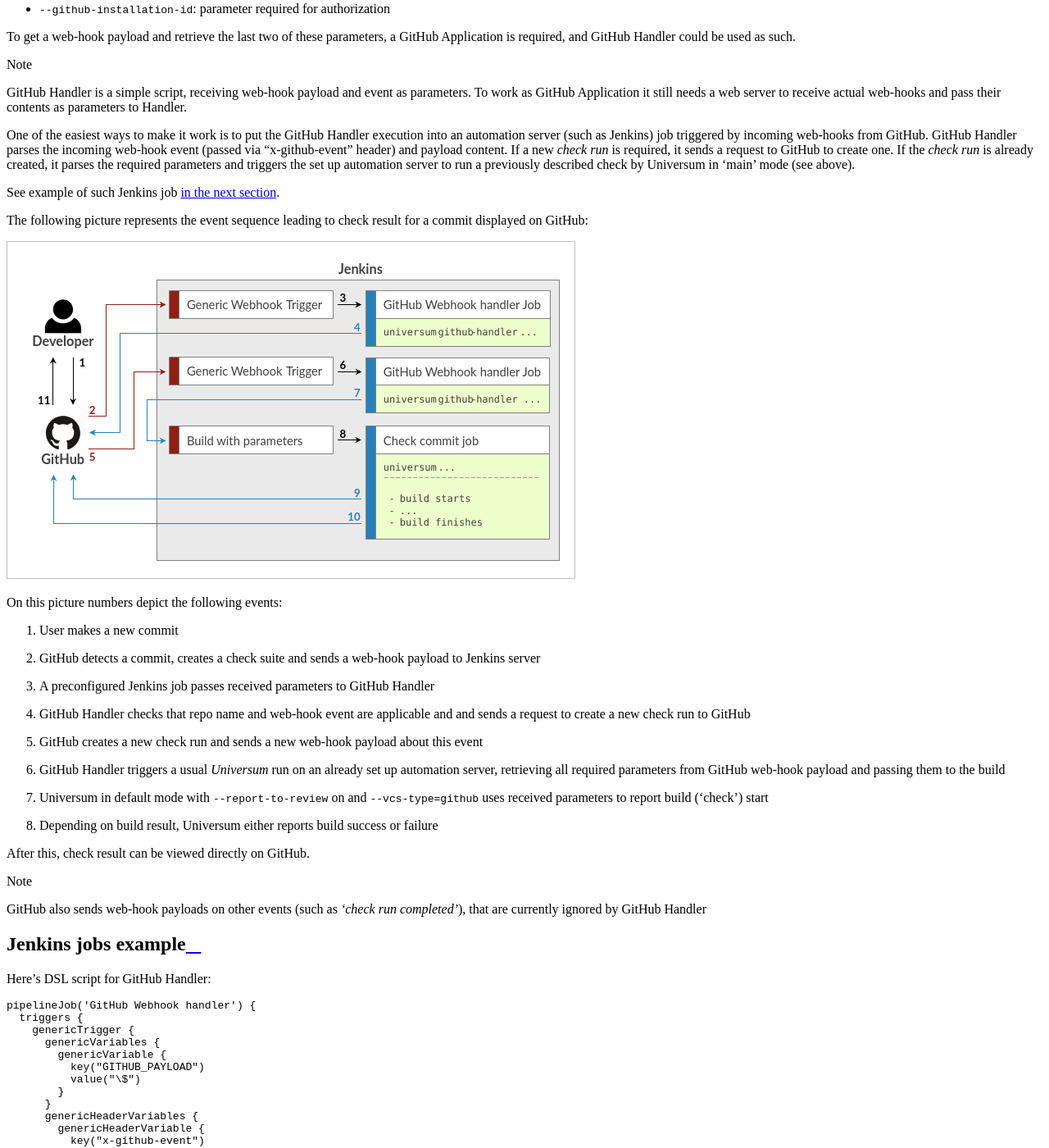
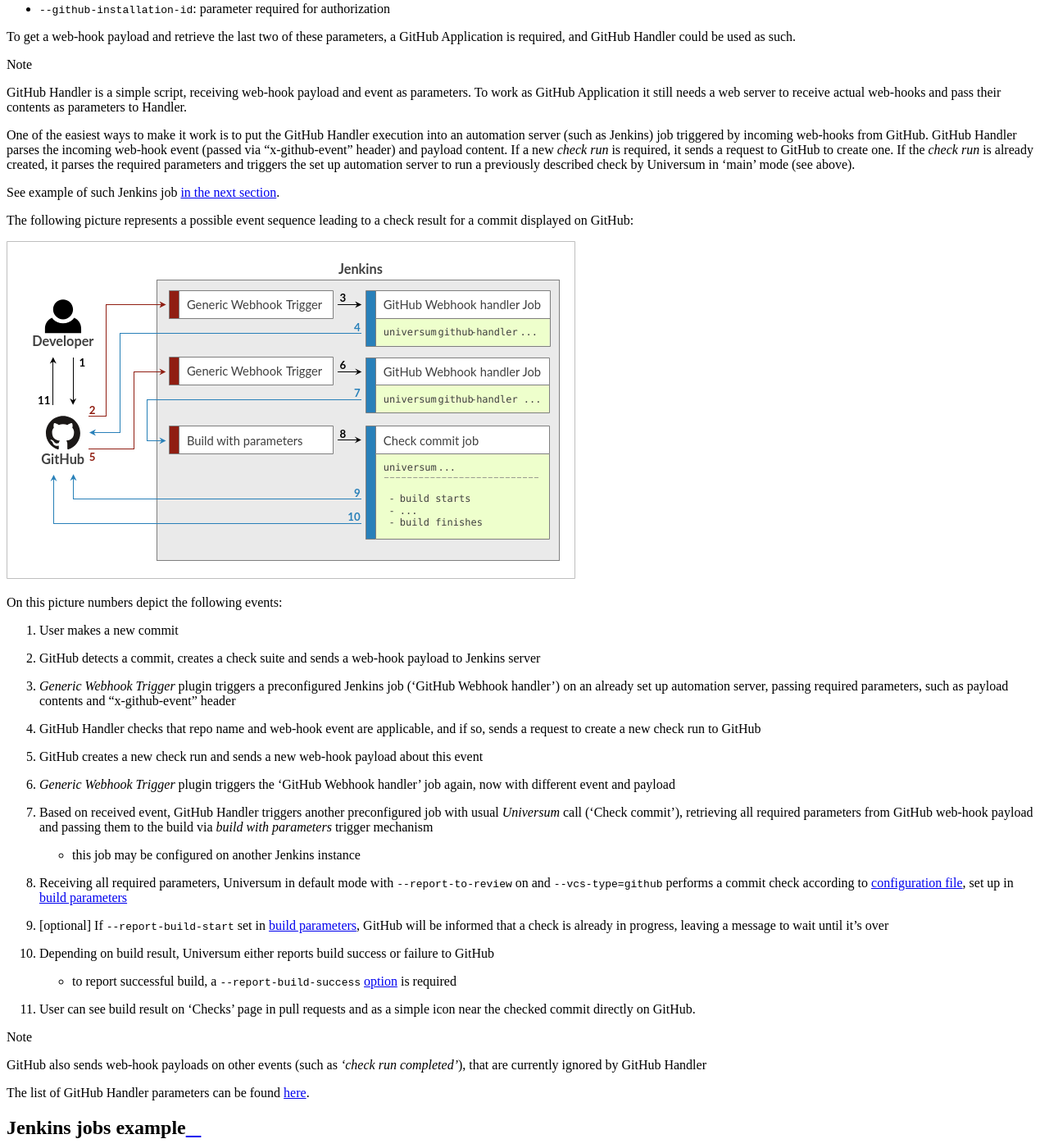
Before and after one commit to Samsung/Universum, a Sphinx documentation site: the page built from doc/github_handler.rst, in a window 1280 px wide and 1400 px high, scrolled down 1023 px. Shown: the whole window at 82% size. Built offline with Sphinx 7.4.7 and the Read the Docs theme 2.0.0, drawn with Linux system fonts in a browser that asks for light colours.

Commit message:
update(docs): update instruction according to the added picture

```diff
--- a/doc/github_handler.rst
+++ b/doc/github_handler.rst
@@ -49,7 +49,7 @@
 
 See example of such Jenkins job `in the next section <Jenkins jobs example_>`_.
 
-The following picture represents the event sequence leading to check result for a commit displayed on GitHub:
+The following picture represents a possible event sequence leading to a check result for a commit displayed on GitHub:
 
 .. raw:: html
     :file: _static/github_handler.svg
@@ -58,22 +58,35 @@
 
 1. User makes a new commit
 2. GitHub detects a commit, creates a check suite and sends a web-hook payload to Jenkins server
-3. A preconfigured Jenkins job passes received parameters to GitHub Handler
-4. GitHub Handler checks that repo name and web-hook event are applicable and and sends a request
+3. `Generic Webhook Trigger` plugin triggers a preconfigured Jenkins job ('GitHub Webhook handler') on an already set up
+   automation server, passing required parameters, such as payload contents and "x-github-event" header
+4. GitHub Handler checks that repo name and web-hook event are applicable, and if so, sends a request
    to create a new check run to GitHub
 5. GitHub creates a new check run and sends a new web-hook payload about this event
-6. GitHub Handler triggers a usual `Universum` run on an already set up automation server,
-   retrieving all required parameters from GitHub web-hook payload and passing them to the build
-7. Universum in default mode with ``--report-to-review`` on and ``--vcs-type=github`` uses received parameters
-   to report build ('check') start
-8. Depending on build result, Universum either reports build success or failure
+6. `Generic Webhook Trigger` plugin triggers the 'GitHub Webhook handler' job again, now with different event and
+   payload
+7. Based on received event, GitHub Handler triggers another preconfigured job with usual `Universum` call
+   ('Check commit'), retrieving all required parameters from GitHub web-hook payload and passing them to the build
+   via `build with parameters` trigger mechanism
 
-After this, check result can be viewed directly on GitHub.
+   * this job may be configured on another Jenkins instance
+8. Receiving all required parameters, Universum in default mode with ``--report-to-review`` on and ``--vcs-type=github``
+   performs a commit check according to :doc:`configuration file <configuring>`,
+   set up in `build parameters <args.html#Configuration\ execution>`__
+9. [optional] If ``--report-build-start`` set in `build parameters <args.html#Result\ reporting>`__, GitHub will be
+   informed that a check is already in progress, leaving a message to wait until it's over
+10. Depending on build result, Universum either reports build success or failure to GitHub
+
+    * to report successful build, a ``--report-build-success`` `option <args.html#Result\ reporting>`__ is required
+11. User can see build result on 'Checks' page in pull requests and as a simple icon near the checked commit
+    directly on GitHub.
 
 .. note::
 
     GitHub also sends web-hook payloads on other events (such as *'check run completed'*), that are
     currently ignored by GitHub Handler
+
+The list of GitHub Handler parameters can be found :doc:`here <args_github_handler>`.
 
 
 Jenkins jobs example
```
